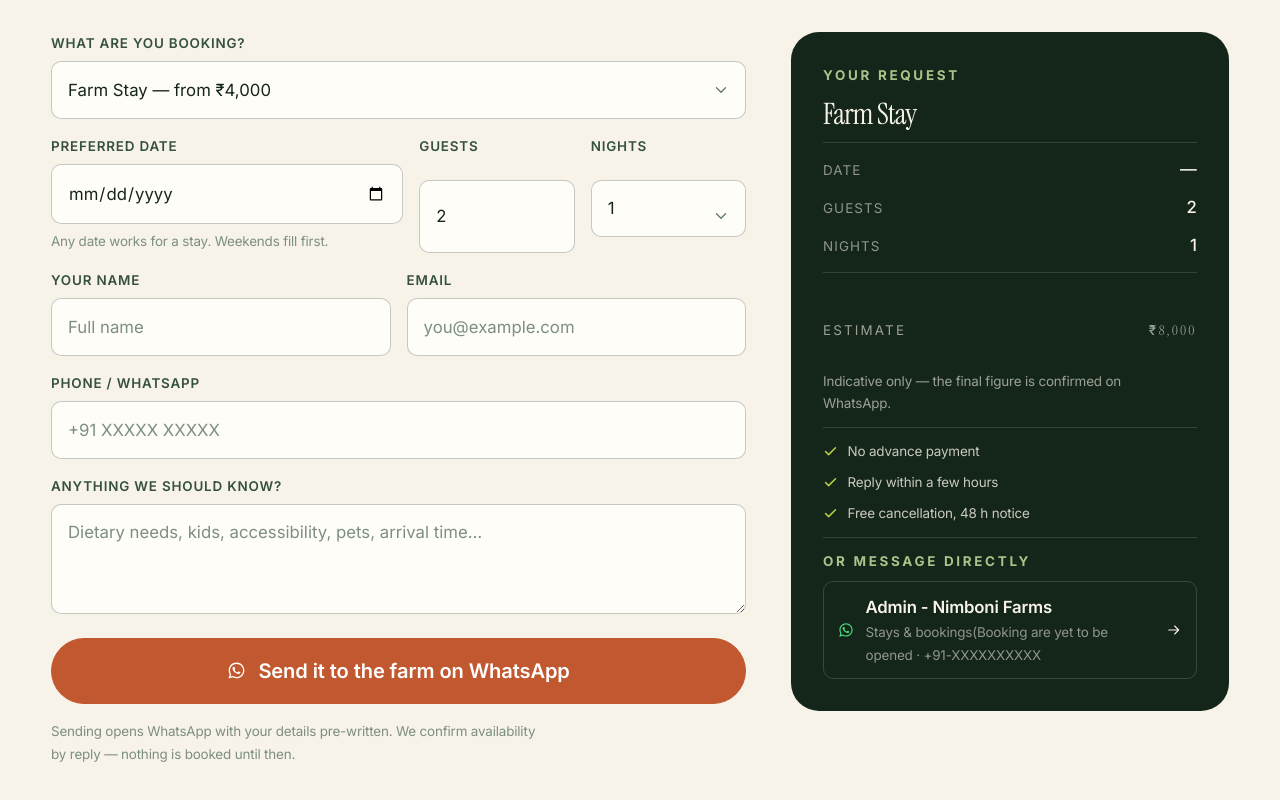
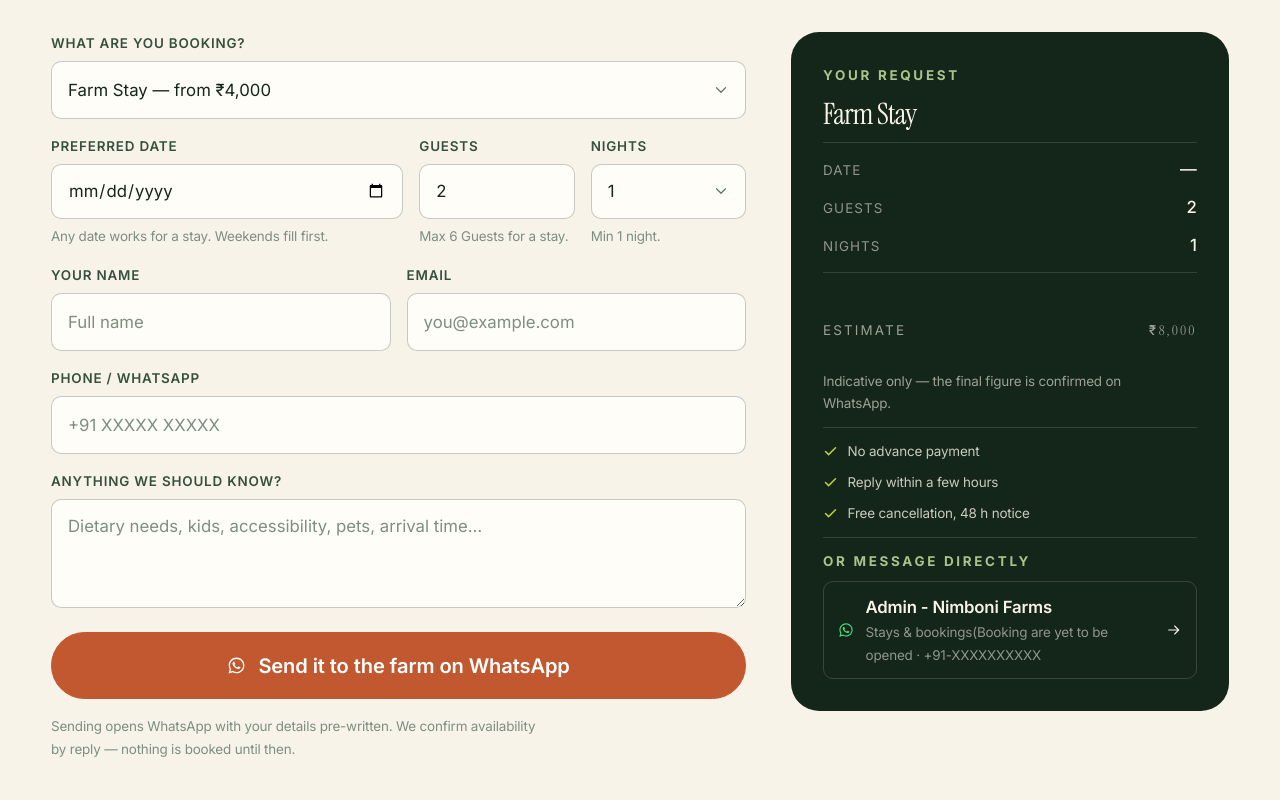
Before and after one commit to deepakppatil/nimbonifarm, a React (Vite) app: page / in a window 1280 px wide. Shown: the part 9020-9820 px from the top of the page. Built offline with nearby package versions, Linux system fonts and the light colour scheme.

Commit message:
changes in multiple components

```diff
--- a/src/components/Booking.jsx
+++ b/src/components/Booking.jsx
@@ -276,9 +276,14 @@ export default function Booking({ intent, onIntentHandled }) {
                       value={guests}
                       min="1"
                       max="20"
-                      onChange={(e) => setGuests(Math.max(1, Math.min(20, Number(e.target.value) || 1)))}
+                      onChange={(e) => setGuests(Math.max(1, Math.min(6, Number(e.target.value) || 1)))}
                       aria-invalid={errors.guests ? 'true' : undefined}
                     />
+                    <span className="field__hint" id="b-guests-hint">
+                      {option.guests > 6
+                        ? 'Max 6, larger groups can enquire.'
+                        : 'Max 6 Guests for a stay.'}
+                    </span>
                     {errors.guests && (
                       <span className="field__error" role="alert">
                         {errors.guests}
@@ -298,7 +303,7 @@ export default function Booking({ intent, onIntentHandled }) {
                           value={nights}
                           onChange={(e) => setNights(Number(e.target.value))}
                         >
-                          {[1, 2, 3, 4, 5].map((n) => (
+                          {[1, 2].map((n) => (
                             <option key={n} value={n}>
                               {n}
                             </option>
@@ -306,6 +311,16 @@ export default function Booking({ intent, onIntentHandled }) {
                         </select>
                         <Icon name="chevronRight" size={18} className="select__chevron" />
                       </div>
+                      <span className="field__hint" id="b-nights-hint">
+                        {option.hasNights && nights > 2
+                          ? 'Max 2 Nights.'
+                          : 'Min 1 night.'}
+                      </span>
+                      {errors.nights && (
+                      <span className="field__error" role="alert">
+                        {errors.nights}
+                      </span>
+                    )}
                     </label>
                   )}
                 </div>
--- a/src/styles/sections.css
+++ b/src/styles/sections.css
@@ -1593,6 +1593,12 @@
   grid-template-columns: minmax(0, 1.7fr) minmax(0, 0.75fr) minmax(0, 0.75fr);
 }
 
+.booking__row--date .field__input {
+  height: 3.4rem;
+  padding-block: 0;
+  line-height: 1.2;
+}
+
 .field--sm {
   min-width: 0;
 }
```
Also changed, not shown: 4 other files (tests, documents, lock files or other folders).
